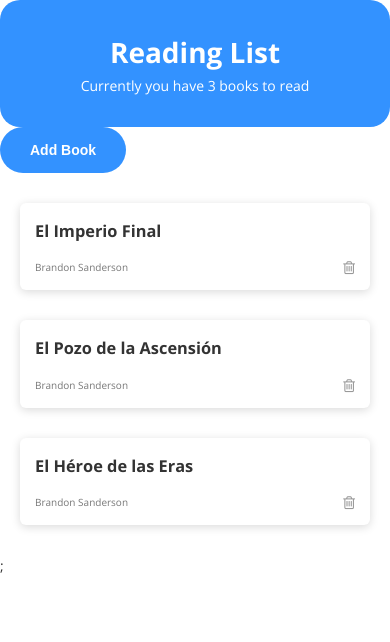
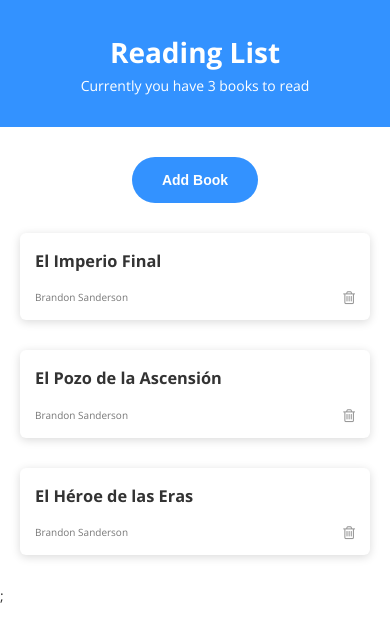
Before and after one commit to danidz96/reading-list-context-hooks, a React (Create React App) app: page / in a window 390 px wide. Shown: the top 642 px of the page. Built offline with nearby package versions, Linux system fonts and the light colour scheme.

Commit message:
add media queries

```diff
--- a/src/components/BookList/BookList.module.css
+++ b/src/components/BookList/BookList.module.css
@@ -1,3 +1,9 @@
 .list {
 	padding: 3rem 2rem;
 }
+
+.addBookBtn {
+	display: flex;
+	justify-content: center;
+	margin-top: 3rem;
+}
--- a/src/components/Header/Header.module.css
+++ b/src/components/Header/Header.module.css
@@ -6,3 +6,11 @@
 	overflow: hidden;
 	text-align: center;
 }
+
+@media only screen and (max-width: 600px) {
+	.header {
+		margin: 0;
+		width: 100%;
+		border-radius: 0;
+	}
+}
```
